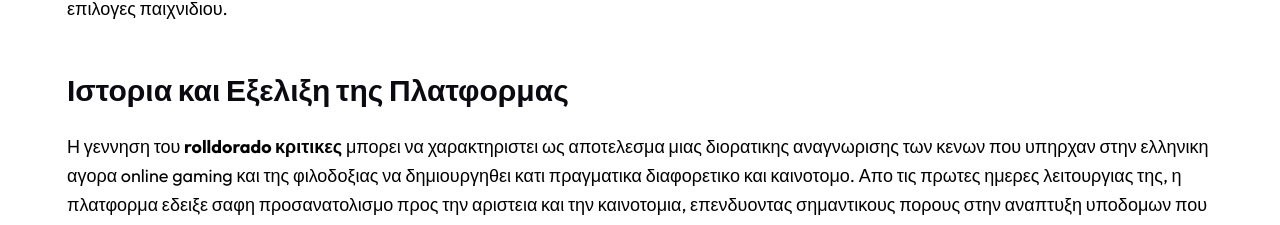
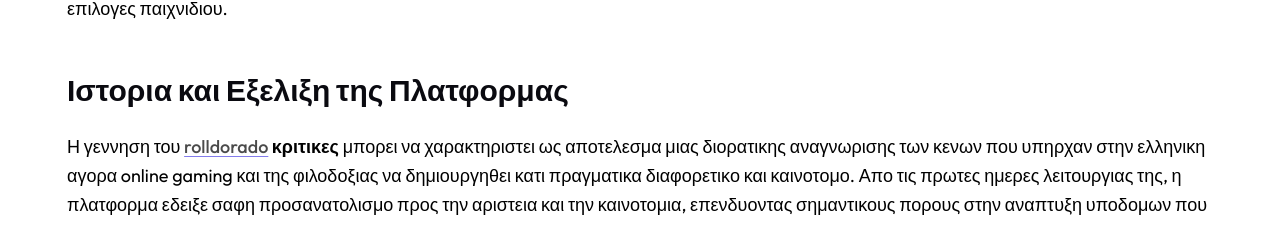
Before and after one commit to cgk-07/rolldoradoapp.gr, a plain HTML site: page index.html in a window 1280 px wide. Shown: the part 1715-1940 px from the top of the page. Drawn offline with Linux system fonts and the light colour scheme.

Commit message:
Update index.html

```diff
--- a/index.html
+++ b/index.html
@@ -249,7 +249,7 @@
 λογισμικου εξασφαλιζουν οτι οι παικτες εχουν πντα προσβαση στις πιο
 προηγμενες και συναρπαστικες επιλογες παιχνιδιου.</p>
 <h3 id="ιστορια-και-εξελιξη-της-πλατφορμας"><strong>Ιστορια και Εξελιξη της Πλατφορμας</strong></h3>
-<p>Η γεννηση του <strong>rolldorado κριτικες</strong> μπορει να χαρακτηριστει ως
+<p>Η γεννηση του <strong><a href="https://roll-dorado.pl" title="rolldorado">rolldorado</a> κριτικες</strong> μπορει να χαρακτηριστει ως
 αποτελεσμα μιας διορατικης αναγνωρισης των κενων που υπηρχαν στην
 ελληνικη αγορα online gaming και της φιλοδοξιας να δημιουργηθει κατι
 πραγματικα διαφορετικο και καινοτομο. Απο τις πρωτες ημερες λειτουργιας
```
